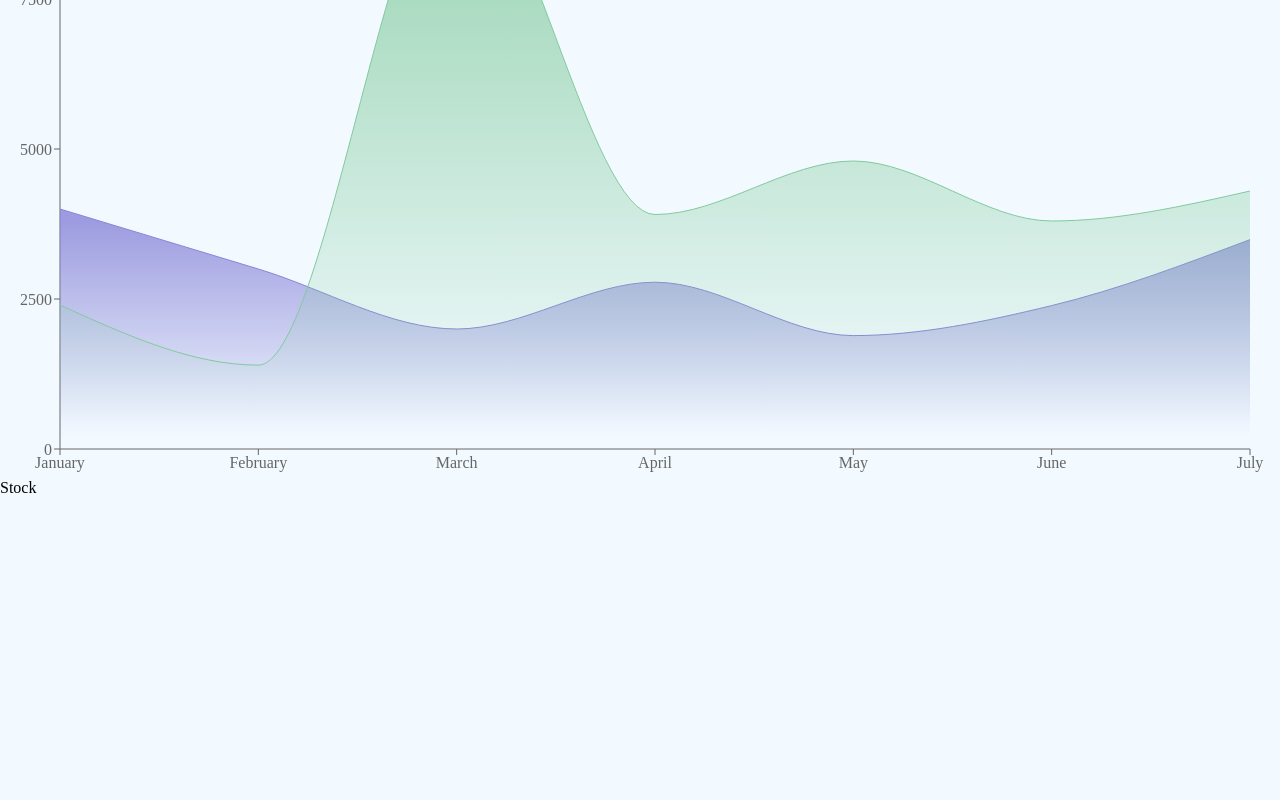
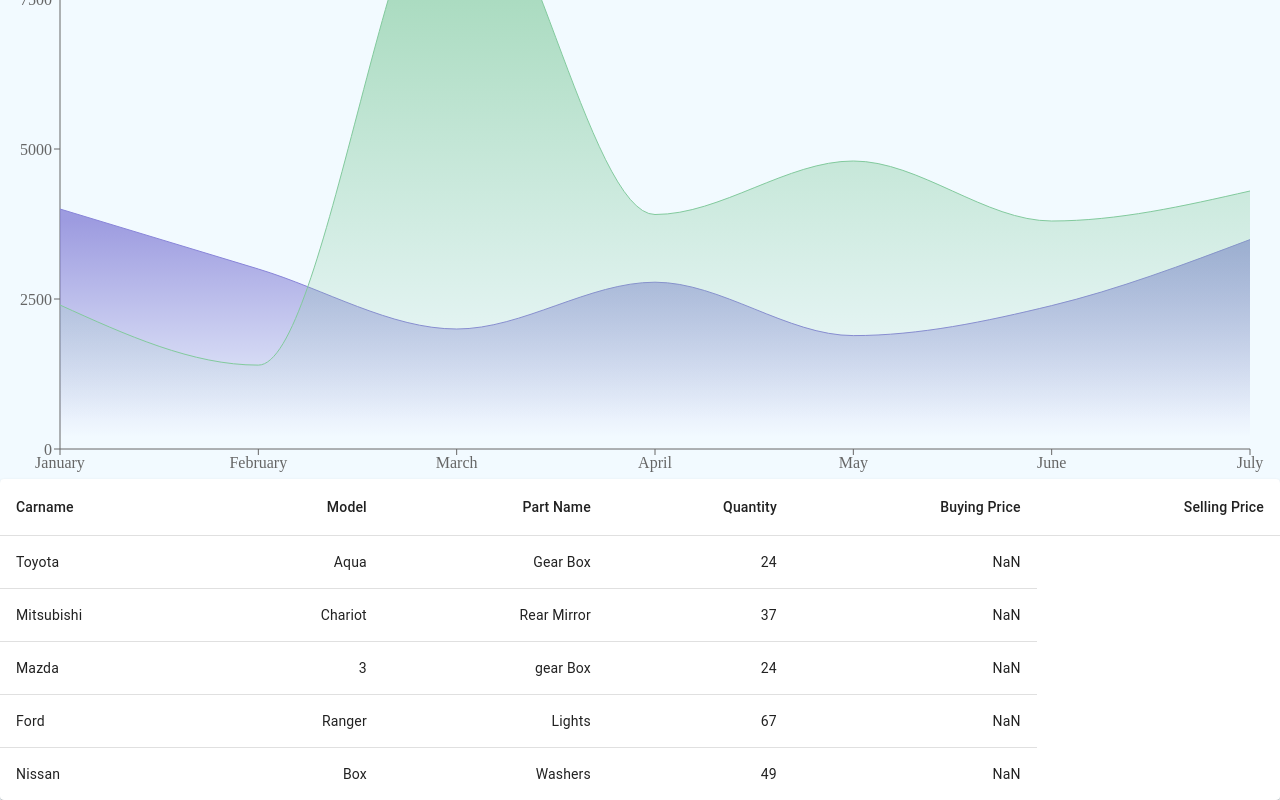
Before and after one commit to ThulaniTheProgrammer/SuperbaseTakau, a React (Create React App) app: page /ManagerMain in a window 1280 px wide. Shown: the part 2627-3427 px from the top of the page. Before the commit the page ends 3124 px from the top, so only its background shows below. Built offline with nearby package versions, Linux system fonts and the light colour scheme.

Commit message:
stock added

```diff
--- a/src/components/Tables/Stock.jsx
+++ b/src/components/Tables/Stock.jsx
@@ -1,7 +1,63 @@
-import React from 'react'
+import * as React from 'react';
+import Table from '@mui/material/Table';
+import TableBody from '@mui/material/TableBody';
+import TableCell from '@mui/material/TableCell';
+import TableContainer from '@mui/material/TableContainer';
+import TableHead from '@mui/material/TableHead';
+import TableRow from '@mui/material/TableRow';
+import Paper from '@mui/material/Paper';
+
+function createData(
+  name: jjj,
+  calories: number,
+  fat: number,
+  carbs: number,
+  protein: number,
+  Total: total,
+    x
+) {
+  return { name, calories, fat, carbs, protein };
+}
+
+const rows = [
+  createData('Toyota', 'Aqua','Gear Box', 24, 4.0),
+  createData('Mitsubishi','Chariot','Rear Mirror', 37, 4.3),
+  createData('Mazda', 3,'gear Box', 24, 6.0),
+  createData('Ford', 'Ranger','Lights', 67, 4.3),
+  createData('Nissan','Box','Washers', 49, 3.9),
+];
 
 export default function Stock() {
   return (
-    <div>Stock</div>
-  )
+    <TableContainer component={Paper}>
+      <Table sx={{ minWidth: 650 }} aria-label="simple table">
+        <TableHead>
+          <TableRow>
+            <TableCell>Carname</TableCell>
+            <TableCell align="right">Model</TableCell>
+            <TableCell align="right">Part Name</TableCell>
+            <TableCell align="right">Quantity</TableCell>
+            <TableCell align="right">Buying Price</TableCell>
+            <TableCell align="right">Selling Price</TableCell>
+          </TableRow>
+        </TableHead>
+        <TableBody>
+          {rows.map((row) => (
+            <TableRow
+              key={row.name}
+              sx={{ '&:last-child td, &:last-child th': { border: 0 } }}
+            >
+              <TableCell component="th" scope="row">
+                {row.name}
+              </TableCell>
+              <TableCell align="right">{row.calories}</TableCell>
+              <TableCell align="right">{row.fat}</TableCell>
+              <TableCell align="right">{row.carbs}</TableCell>
+              <TableCell align="right">{row.fat*row.carbs}</TableCell>
+            </TableRow>
+          ))}
+        </TableBody>
+      </Table>
+    </TableContainer>
+  );
 }
```
